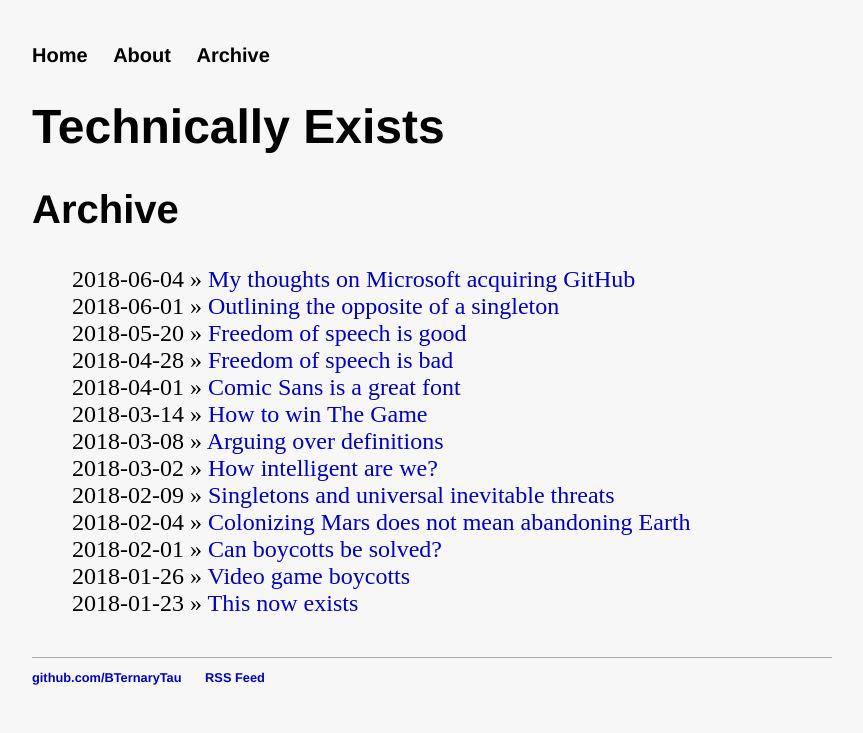
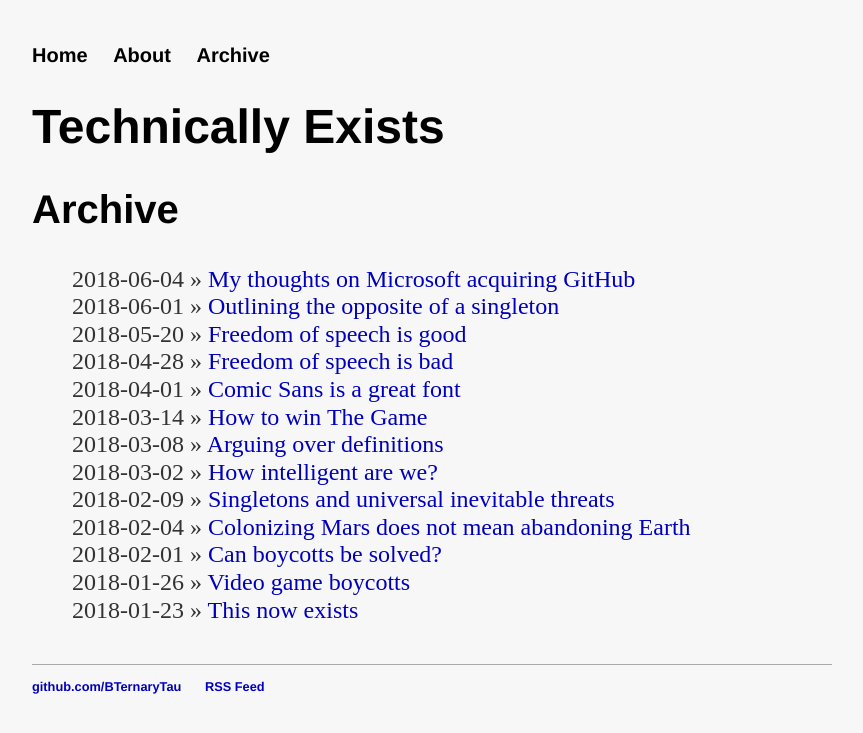
Before and after one commit to BTernaryTau/bternarytau.github.io, a Jekyll site: the page built from archive/index.html, in a window 1280 px wide. Shown: the top 733 px of the page, without its empty margins (208-1071 px from the left). Built offline with Jekyll 4.4.1, drawn with Linux system fonts in a browser that asks for light colours; comment, search, counter and statistics services are not loaded.

Commit message:
Format unordered lists and header 3

```diff
--- a/assets/css/max-499px.scss
+++ b/assets/css/max-499px.scss
@@ -16,6 +16,7 @@
 		font-family: 'Helvetica', 'Arial', 'Sans-Serif';
 		font-size: 1.25em;
 		font-weight: bold;
+		line-height: 1.6em;
 		li {
 			display: inline;
 			margin-right: 20px;
@@ -43,6 +44,10 @@
 		color: #000;
 	}
 }
+h3 {
+	font-family: 'Helvetica', 'Arial', 'Sans-Serif';
+	font-size: 1.25em;
+}
 p {
 	font-size: 1.1em;
 	line-height: 1.6em;
@@ -68,7 +73,7 @@
 }
 footer {
 	border-top: 1px solid #aaaaaa;
-	font-size: .8em;
+	font-size: .72em;
 	clear: both;
 	ul {
 		padding: 0px;
@@ -82,10 +87,16 @@
 	}
 }
 ul {
+	padding-left: 20px;
+	padding-right: 20px;
+	font-size: 1.1em;
+	line-height: 1.6em;
+	color: #333;
+	ul {
+		font-size: 1em;
+	}
 	&.posts {
 		padding: 0;
-		font-size: 1.1em;
-		line-height: 1.6em;
 		li {
 			list-style: none;
 		}
--- a/assets/css/min-500px.scss
+++ b/assets/css/min-500px.scss
@@ -19,6 +19,7 @@
 		font-family: 'Helvetica', 'Arial', 'Sans-Serif';
 		font-size: 1.25em;
 		font-weight: bold;
+		line-height: 1.15em;
 		li {
 			display: inline;
 			margin-right: 20px;
@@ -46,6 +47,10 @@
 		color: #000;
 	}
 }
+h3 {
+	font-family: 'Helvetica', 'Arial', 'Sans-Serif';
+	font-size: 1.5em;
+}
 p {
 	font-size: 1.25em;
 	line-height: 1.4em;
@@ -69,7 +74,7 @@
 }
 footer {
 	border-top: 1px solid #aaaaaa;
-	font-size: .8em;
+	font-size: .64em;
 	clear: both;
 	ul {
 		padding: 0px;
@@ -83,9 +88,16 @@
 	}
 }
 ul {
+	font-size: 1.25em;
+	line-height: 1.4em;
+	color: #333;
+	ul {
+		font-size: 1em;
+	}
 	&.posts {
 		margin: 20px auto 40px;
 		font-size: 1.5em;
+		line-height: 1.15em;
 		li {
 			list-style: none;
 		}
```
